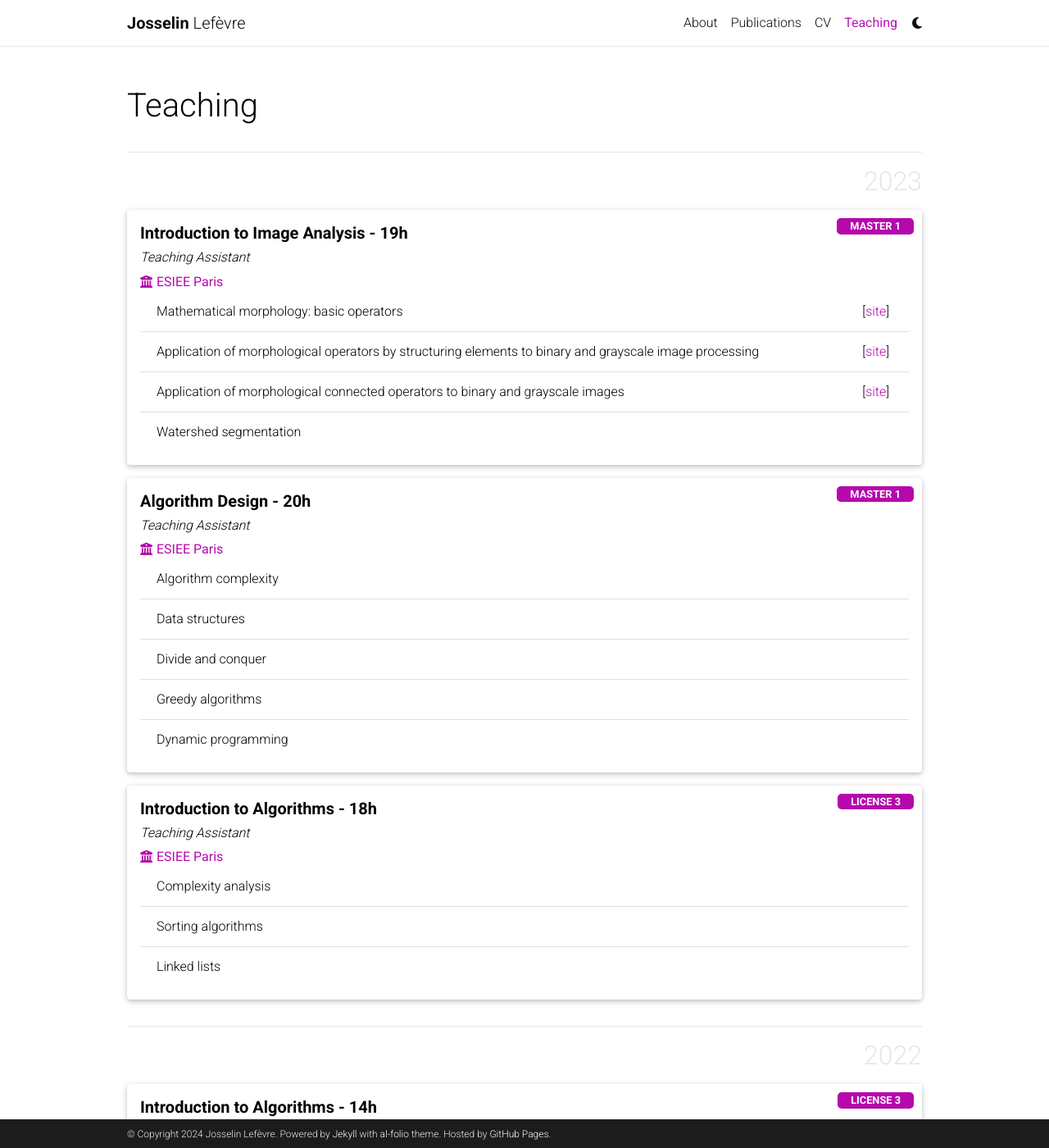
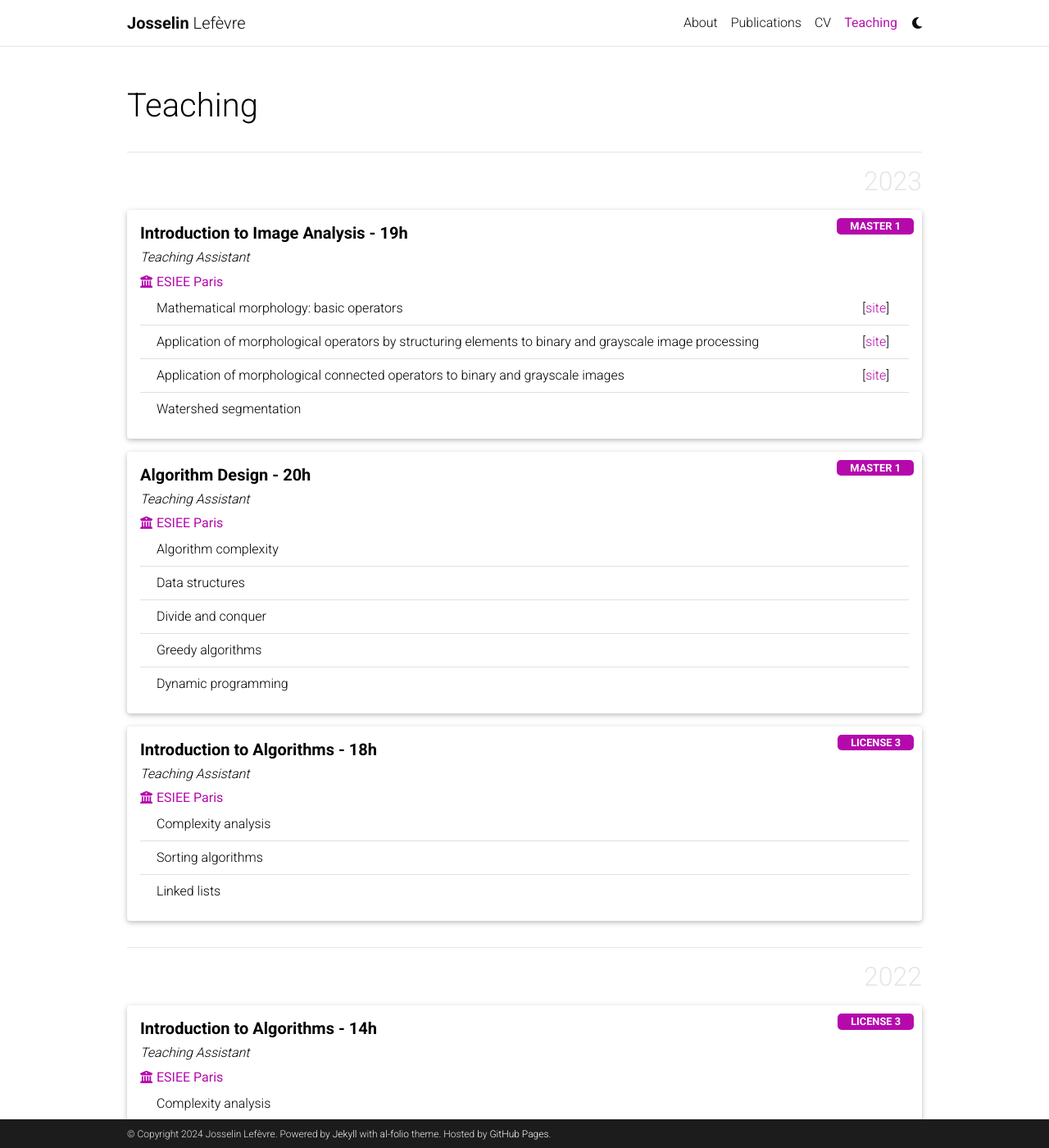
Before and after one commit to lefevrej/lefevrej.github.io, a Jekyll site: the page built from _pages/teaching.md, in a window 1280 px wide and 1400 px high. Shown: the whole window at 82% size. Built offline with Jekyll 4.4.1, drawn with Linux system fonts in a browser that asks for light colours; comment, search, counter and statistics services are not loaded; a style sheet for code colours, icons or effects is not loaded.

Commit message:
shorten row size

```diff
--- a/_layouts/teaching.html
+++ b/_layouts/teaching.html
@@ -2,6 +2,13 @@
 layout: default
 ---
 <!-- _layouts/teaching.html -->
+
+<style>
+  .slh {
+    line-height: 1;
+  }
+</style>
+
 <div class="post">
   <header class="post-header">
     <h1 class="post-title">{{ page.title }}</h1>
@@ -28,7 +35,7 @@ layout: default
       </div>
 
       <!-- Description -->
-      <ul class="card-text font-weight-light list-group list-group-flush">
+      <ul class="card-text font-weight-light list-group list-group-flush slh">
         {% for item in class.description %}
         <li class="list-group-item">
           <div class="row">
```
